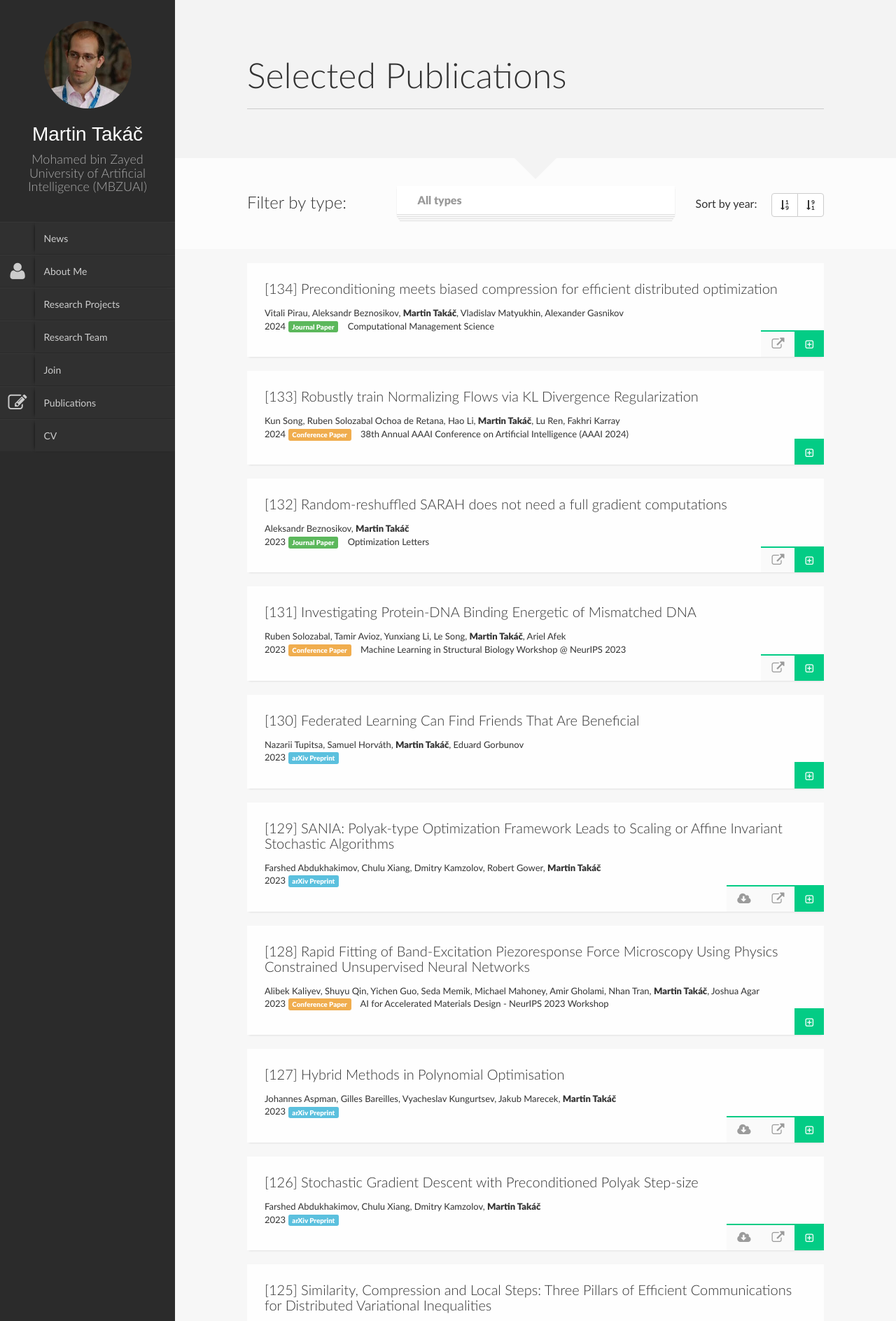
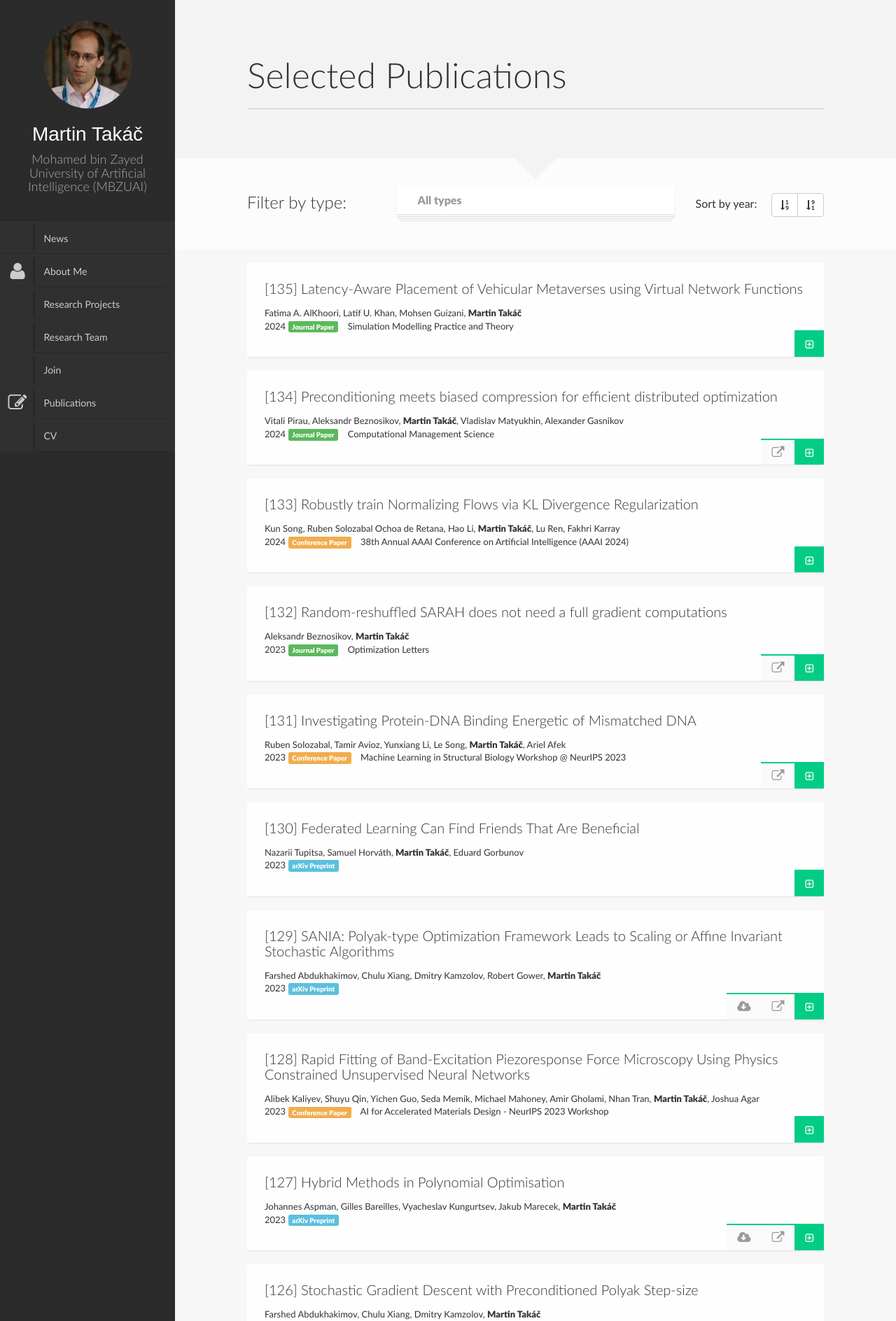
Before and after one commit to martintaki/takac.github.io, a Jekyll site: the page built from Publications.html, in a window 1280 px wide. Shown: the top 1888 px of the page at 70% size. Built offline with Jekyll 4.4.1, drawn with Linux system fonts in a browser that asks for light colours; nearby versions of some CDN libraries; library files that are not in the unit come from our copies; some of the changed text lies outside the part shown.

Commit message:
update 01-20-2024

```diff
--- a/_data/papers.yaml
+++ b/_data/papers.yaml
@@ -1,3 +1,10 @@
+- abstract: "\n\t\t"
+  authors: "Fatima A. AlKhoori, Latif U. Khan, Mohsen Guizani, <strong>Martin Tak\xE1\
+    \u010D</strong>"
+  journal: Simulation Modelling Practice and Theory
+  title: Latency-Aware Placement of Vehicular Metaverses using Virtual Network Functions
+  type: jpaper
+  year: '2024'
 - abstract: "\nMethods with preconditioned updates show up well in badly scaled and/or\
     \ ill-conditioned convex optimization problems. However, theoretical analysis\
     \ of these methods in distributed setting is not yet provided. We close this issue\
```
